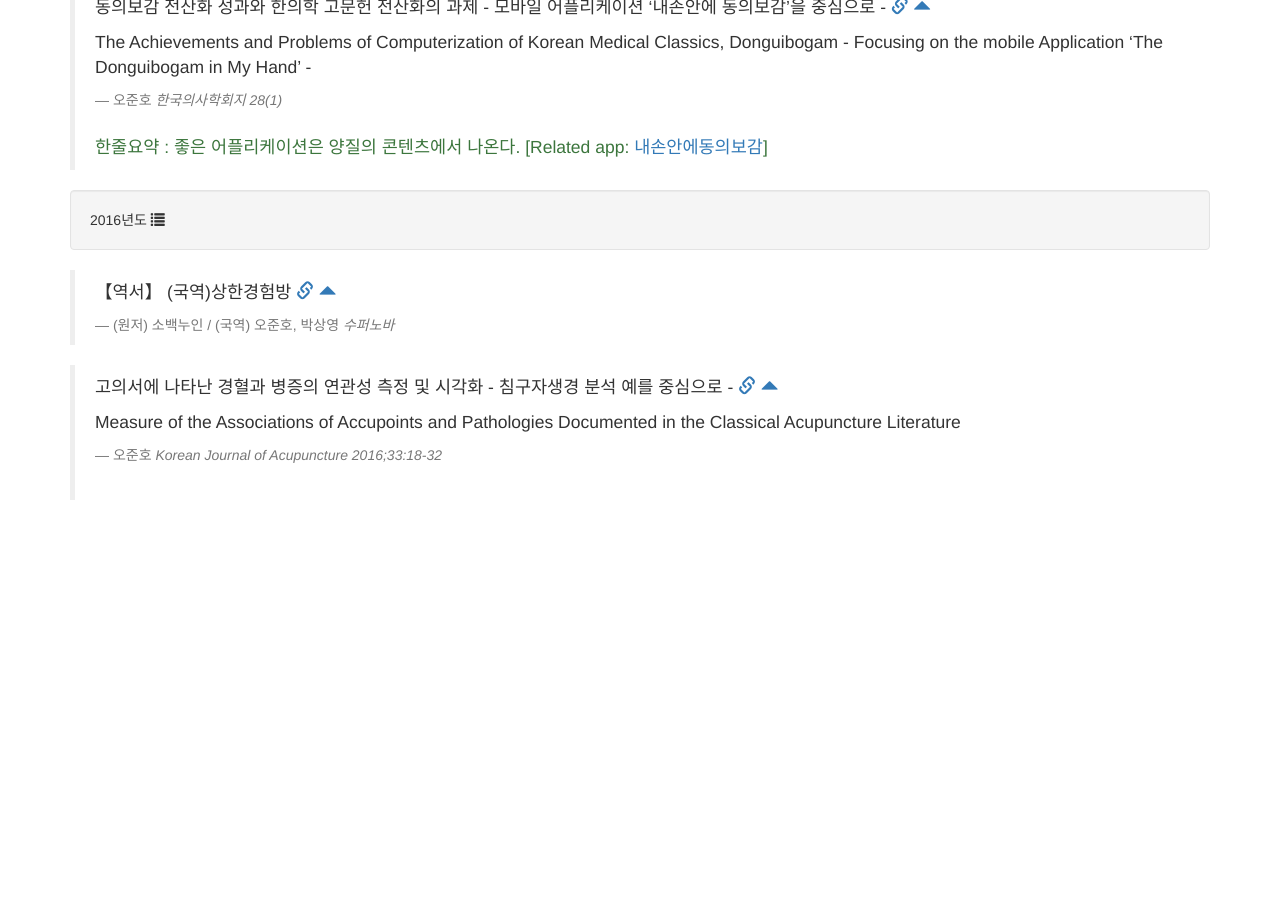
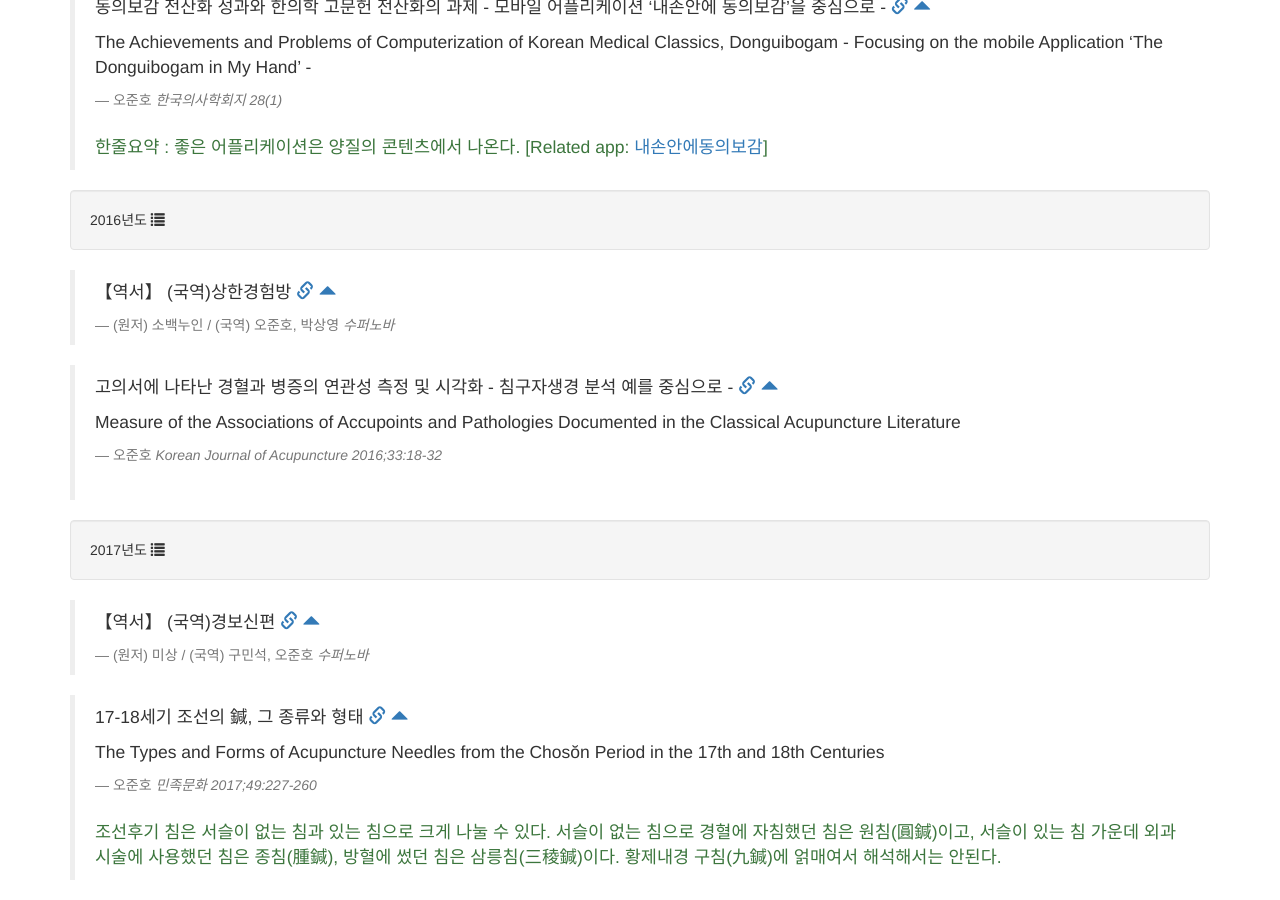
Before and after one commit to pinedance/research, a Jekyll site: the page built from list.html, in a window 1280 px wide and 900 px high, scrolled down 9758 px. Built offline with Jekyll 4.4.1, drawn with Linux system fonts in a browser that asks for light colours; nearby versions of some CDN libraries; before the commit the page ends 10278 px from its top, so only the background shows below that.

Commit message:
update research list

```diff
--- a/_data/researchData.yaml
+++ b/_data/researchData.yaml
@@ -428,3 +428,18 @@
     author: 오준호
     cite: Korean Journal of Acupuncture 2016;33:18-32
     summary: ''
+- year: '2017'
+  works:
+  - title: 【역서】 (국역)경보신편
+    titleEn:
+    ref: http://www.aladin.co.kr/shop/wproduct.aspx?partner=rss&ISBN=K962531399
+    year: "#year2017"
+    author: (원저) 미상 / (국역) 구민석, 오준호
+    cite: 수퍼노바
+  - title: 17-18세기 조선의 鍼, 그 종류와 형태
+    titleEn: The Types and Forms of Acupuncture Needles from the Chosŏn Period in the 17th and 18th Centuries
+    ref: https://itkc.jams.or.kr/po/volisse/sjPubsArtiPopView.kci?soceId=INS000002232&artiId=SJ0000000296&sereId=SER000000001&submCnt=1
+    year: "#year2017"
+    author: 오준호
+    cite: 민족문화 2017;49:227-260
+    summary: '조선후기 침은 서슬이 없는 침과 있는 침으로 크게 나눌 수 있다. 서슬이 없는 침으로 경혈에 자침했던 침은 원침(圓鍼)이고, 서슬이 있는 침 가운데 외과 시술에 사용했던 침은 종침(腫鍼), 방혈에 썼던 침은 삼릉침(三稜鍼)이다. 황제내경 구침(九鍼)에 얽매여서 해석해서는 안된다.'
```
